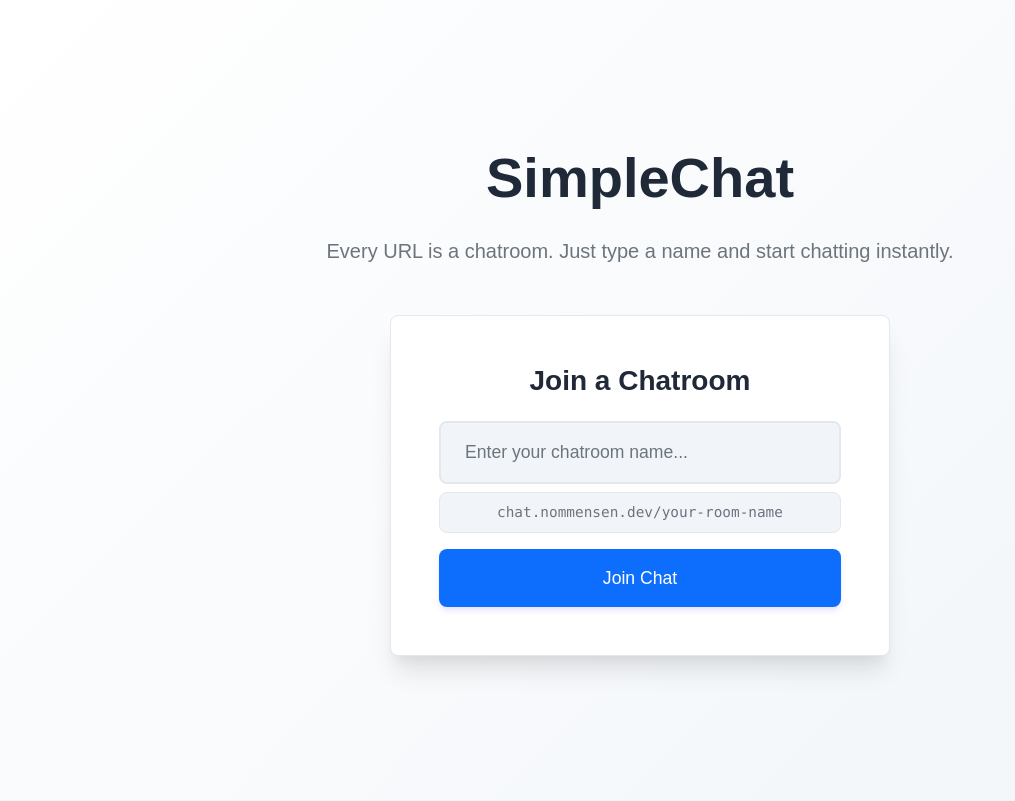
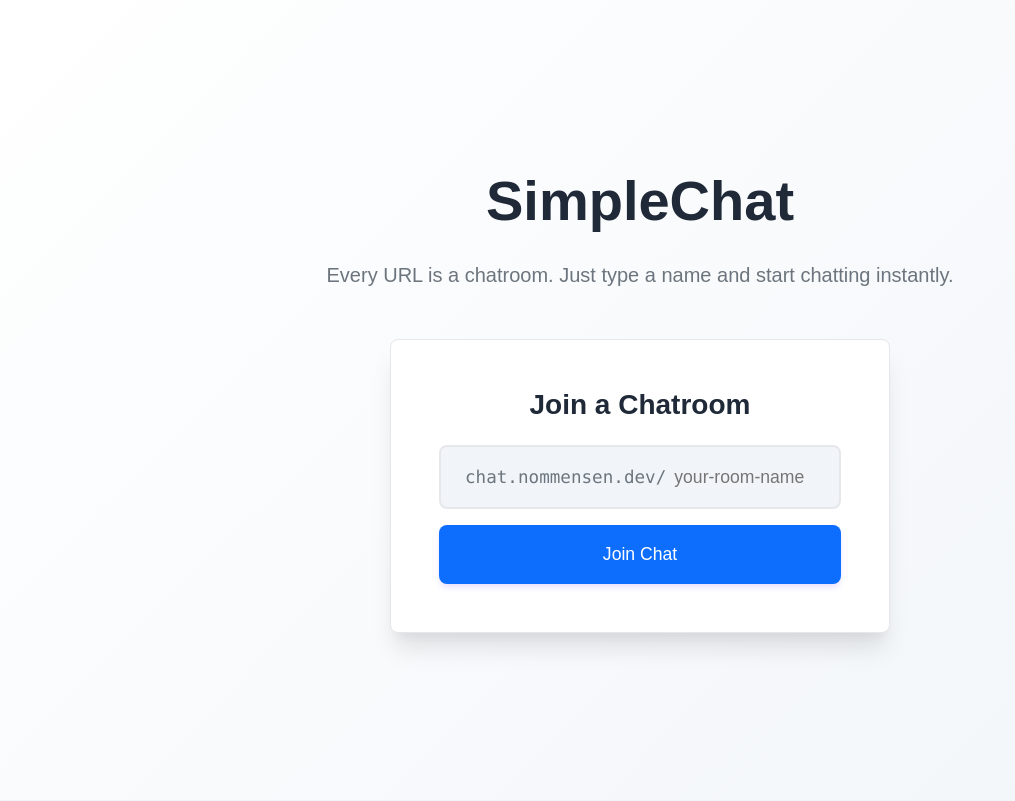
Before and after one commit to muzak23/SimpleChat, a Flask app: page / in a window 1280 px wide. Shown: the top 801 px of the page, without its empty margins (0-1015 px from the left). Run offline with Flask 3, Linux system fonts and the light colour scheme.

Commit message:
Unify Join a Chatroom input and preview

```diff
--- a/simplechat/static/index.css
+++ b/simplechat/static/index.css
@@ -117,15 +117,37 @@ body {
     transition: color 0.3s ease, transform 0.3s ease;
 }
 
-.url-preview {
+
+.url-input-container {
+    display: flex;
+    align-items: center;
+    background-color: var(--input);
+    border: 2px solid var(--border);
+    border-radius: var(--radius);
+    transition: all 0.3s ease;
+    padding: 0 1.5rem;
+}
+
+.url-input-container:focus-within {
+    border-color: var(--ring);
+    box-shadow: 0 0 0 3px rgba(139, 92, 246, 0.1);
+    background-color: var(--background);
+}
+
+.url-prefix {
     font-family: 'Monaco', 'Menlo', monospace;
-    background-color: var(--input);
-    padding: 0.5rem 1rem;
-    border-radius: var(--radius);
-    border: 1px solid var(--border);
-    color: var(--muted);
-    font-size: 0.9rem;
-    margin-top: 1rem;
+    font-size: 1.1rem;
+    padding-right: 0.5rem;
+}
+
+.url-input {
+    background-color: transparent;
+    border: none;
+    outline: none;
+    font-size: 1.1rem;
+    padding: 1rem 0;
+    width: 100%;
+    color: var(--foreground);
 }
 
 .brand-logo {
--- a/simplechat/templates/index.html
+++ b/simplechat/templates/index.html
@@ -22,10 +22,9 @@
                     <h3 class="heading-font mb-4">Join a Chatroom</h3>
                     <form id="roomForm">
                         <div class="mb-3">
-                            <input type="text" class="form-control room-input" id="roomName"
-                                   placeholder="Enter your chatroom name..." required>
-                            <div class="url-preview mt-2">
-                                <span class="text-muted">chat.nommensen.dev/</span><span id="urlPreview">your-room-name</span>
+                            <div class="url-input-container">
+                                <span class="url-prefix text-muted">chat.nommensen.dev/</span>
+                                <input type="text" class="url-input" id="roomName" placeholder="your-room-name" required>
                             </div>
                         </div>
                         <button type="submit" class="btn join-btn w-100">
@@ -113,19 +112,12 @@
     const urlPreview = document.getElementById('urlPreview');
 
     roomInput.addEventListener('input', function() {
-        const roomName = this.value.toLowerCase()
-            .replace(/[^a-z0-9]/g, '-')
-            .replace(/-+/g, '-')
-            .replace(/(^-|-$)/g, '');
-        urlPreview.textContent = roomName || 'your-room-name';
+        this.value = this.value.toLowerCase().replace(/ /g, '-');
     });
 
     document.getElementById('roomForm').addEventListener('submit', function(e) {
         e.preventDefault();
-        const roomName = roomInput.value.toLowerCase()
-            .replace(/[^a-z0-9]/g, '-')
-            .replace(/-+/g, '-')
-            .replace(/(^-|-$)/g, '');
+        const roomName = roomInput.value.replace(/(^-+)|(-+$)/g, '');  // Trim hyphens on ends
         if (roomName) {
             window.location.href = `/${roomName}`;
         }
```
